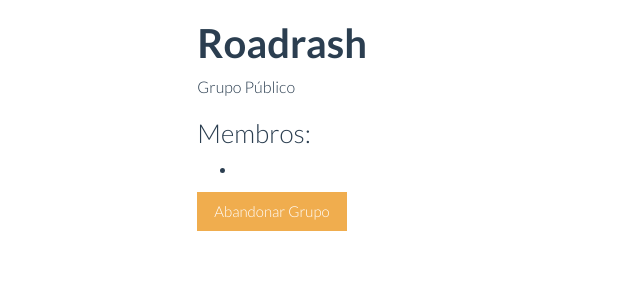
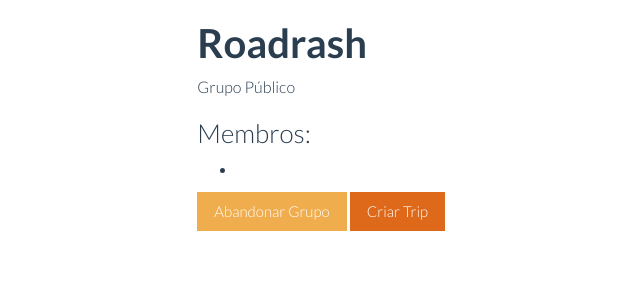
Before and after one commit to ikkebr/hackinpoa, a Django app: page /groups/1/detail/ in a window 1280 px wide. Shown: the part 80-380 px from the top of the page, without its empty margins (31-671 px from the left). Run offline with Django 3.2, Linux system fonts and the light colour scheme; a user stored in the database is signed in; data comes from the database, SQL or seed files in the repository; some libraries are stand-ins or nearby versions.

Commit message:
fixed ipython

```diff
--- a/groups/templates/groups/group_detail.html
+++ b/groups/templates/groups/group_detail.html
@@ -26,6 +26,10 @@
 		<a class='btn btn-warning' href='{% url "leave_group" object.id %}'>Abandonar Grupo</a>
 	{% endif %}
 
+	{% if is_member %}
+		<a class='btn btn-large btn-primary' href='{% url "trip:create" %}?group={{ object.id }}'>Criar Trip</a>
+	{% endif %}
+
 	</div>
 </div>
 {% endblock %}
--- a/trip/views.py
+++ b/trip/views.py
@@ -22,7 +22,6 @@
 
     def post(self, request):
         form = self.form(data=request.POST)
-        from IPython import embed; embed()
         if form.is_valid():
             trip = form.save()
 
```
